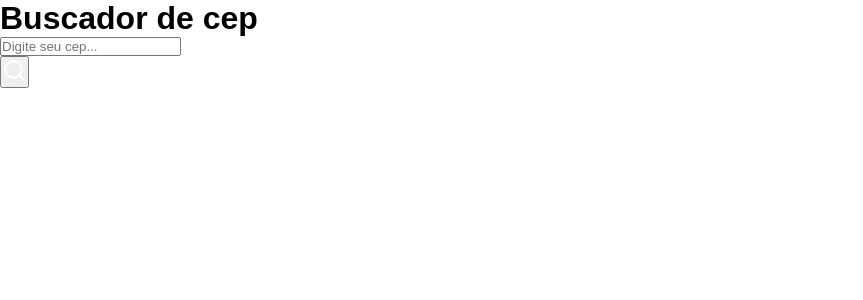
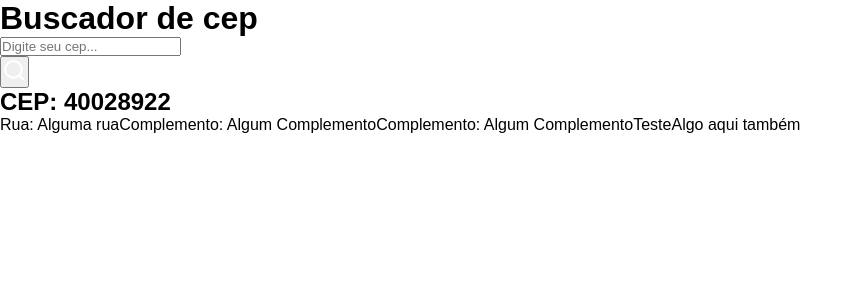
Before and after one commit to DDricko/buscador_cep, a JavaScript app: page / in a window 1280 px wide. Shown: the top 300 px of the page, without its empty margins (0-863 px from the left). Built offline with nearby package versions, Linux system fonts and the light colour scheme; the HTML template or start-up script is replaced by a standard one.

Commit message:
Inclusão da div onde serão exibidos os dados do cep informado

```diff
--- a/src/App.js
+++ b/src/App.js
@@ -14,6 +14,17 @@ function App() {
     <button className="buttonSearch">
       <FiSearch size={25} color="#fff"/>
     </button>
+
+    <main>
+      <h2>CEP: 40028922</h2>
+
+      <span>Rua: Alguma rua</span>
+      <span>Complemento: Algum Complemento</span>
+      <span>Complemento: Algum Complemento</span>
+      <span>Teste</span>
+      <span>Algo aqui também</span>
+
+    </main>
     </div>
   );
 }
```
